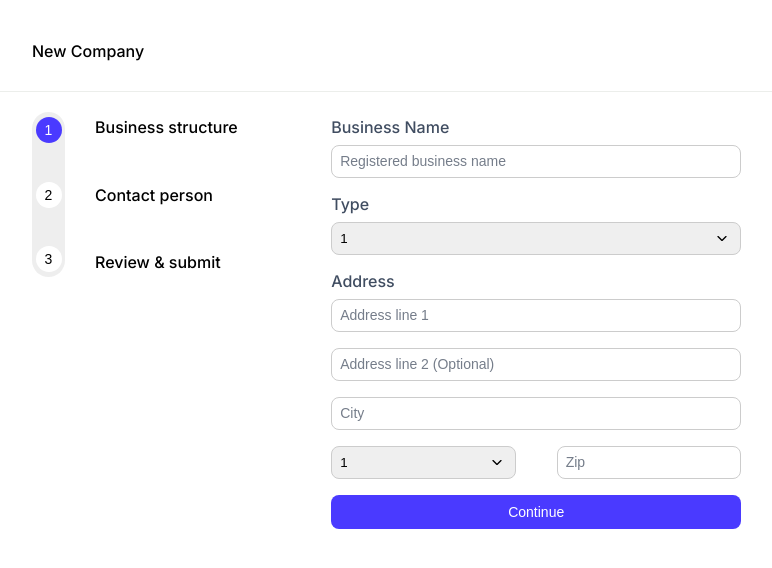
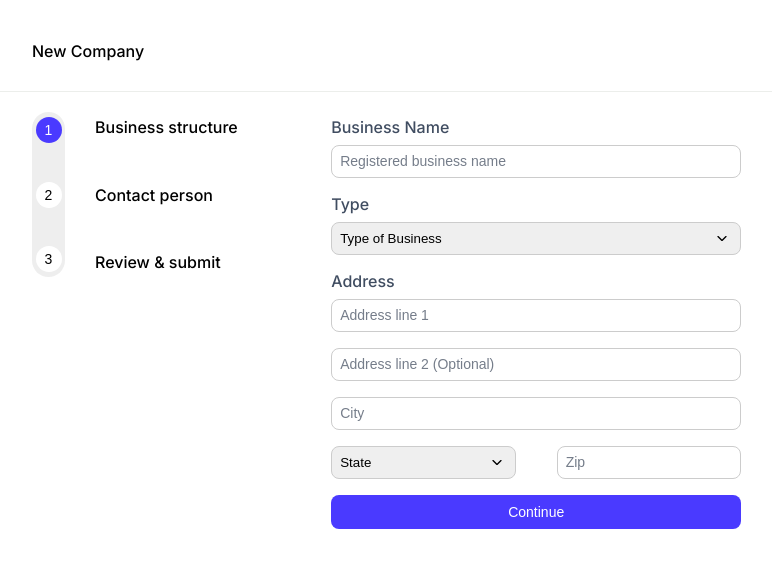
Before and after one commit to yeynerArenales/companycreator, a Next.js app: page / in a window 1280 px wide. Shown: the top 568 px of the page, without its empty margins (56-828 px from the left). Built offline with nearby package versions, Linux system fonts and the light colour scheme.

Commit message:
[FEATURE][REDUX] imported and delete old business form

```diff
--- a/src/components/organism/Forms/BusinessForm.tsx
+++ /dev/null
@@ -1,111 +0,0 @@
-"use client";
-import React from "react";
-
-// Style
-import styled from "styled-components";
-
-// Form
-import { useForm, SubmitHandler } from "react-hook-form";
-
-// Components
-import { CustomSelect, CustomTextField } from "@/components/atoms/Inputs";
-import { CustomButton } from "@/components/atoms/Buttons";
-
-// validations
-import { yupResolver } from "@hookform/resolvers/yup";
-import { businessFormSchema } from "./validations";
-
-const Form = styled.form`
-  width: 410px;
-  margin: 25px 0;
-`;
-
-const DoubleInput = styled.div`
-  width: 100%;
-  display: flex;
-  justify-content: space-between;
-  align-items: center;
-`;
-
-const InputBox = styled.div`
-  width: 45%;
-`;
-
-export const BusinessForm = ({}) => {
-  const {
-    register,
-    handleSubmit,
-    control,
-    formState: { errors },
-  } = useForm({
-    criteriaMode: "all",
-    resolver: yupResolver(businessFormSchema),
-  });
-
-  const onSubmit: SubmitHandler<any> = (data) => console.log(data);
-
-  return (
-    <Form onSubmit={handleSubmit(onSubmit)}>
-      <CustomTextField
-        label="Business Name"
-        placeholder="Registered business name"
-        register={register}
-        name="businessName"
-        errors={errors}
-      />
-
-      <CustomSelect
-        label="Type"
-        options={["1", "2", "3"]}
-        control={control}
-        name="type"
-        errors={errors}
-      />
-
-      <CustomTextField
-        label="Address"
-        placeholder="Address line 1"
-        register={register}
-        name="address"
-        errors={errors}
-      />
-
-      <CustomTextField
-        placeholder="Address line 2 (Optional)"
-        name="address_2"
-        register={register}
-        errors={errors}
-      />
-
-      <CustomTextField
-        placeholder="City"
-        name="city"
-        register={register}
-        errors={errors}
-      />
-
-      <DoubleInput>
-        <InputBox>
-          <CustomSelect
-            options={["1", "2", "3"]}
-            control={control}
-            name="state"
-            errors={errors}
-          />
-        </InputBox>
-
-        <InputBox>
-          <CustomTextField
-            name="zip"
-            placeholder="Zip"
-            register={register}
-            errors={errors}
-            type="number"
-          />
-        </InputBox>
-      </DoubleInput>
-
-      <CustomButton label="Continue" />
-    </Form>
-  );
-};
--- a/src/components/organism/Forms/index.ts
+++ b/src/components/organism/Forms/index.ts
@@ -1,2 +1,2 @@
-export { BusinessForm } from "./BusinessForm";
+export { BusinessForm } from "./business-form";
 export { ContactForm } from "./ContactForm";
```
